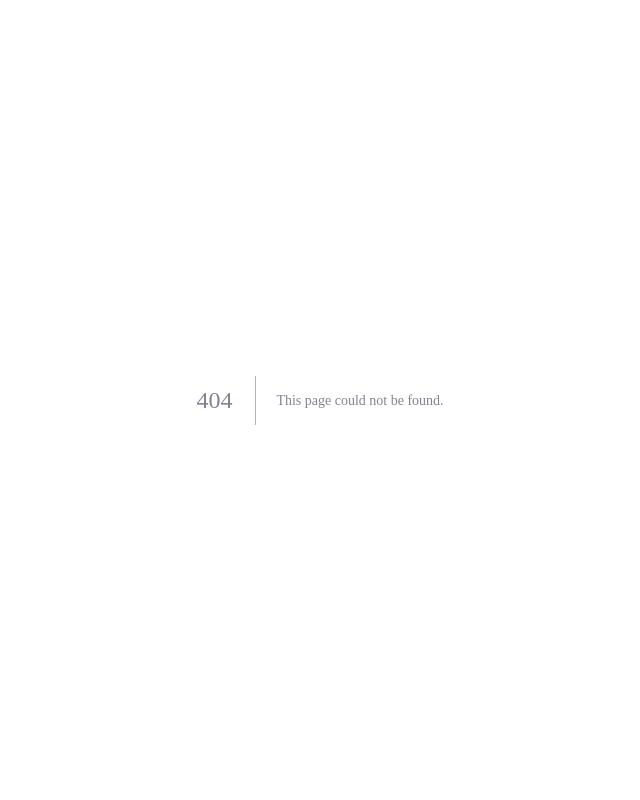
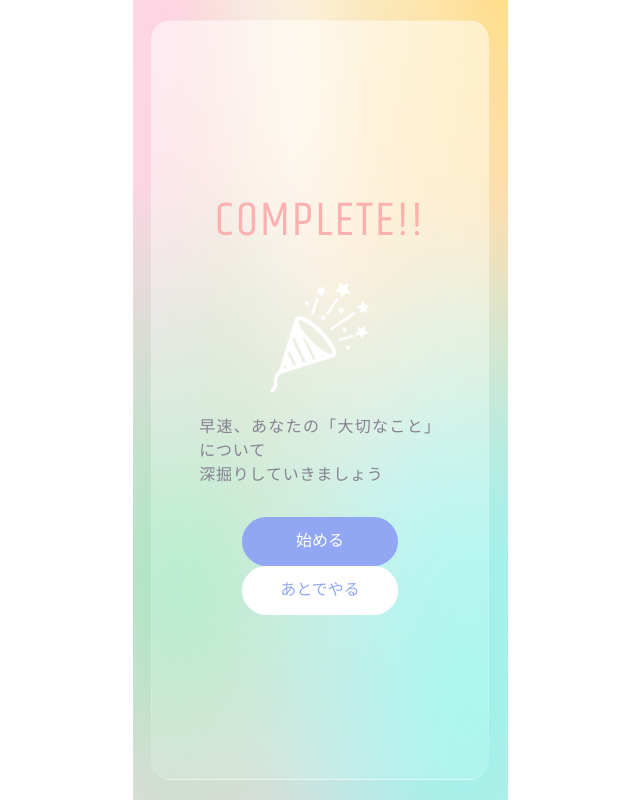
Before and after one commit to burioden/RockPaperScissors-front-react, a Next.js app in the folder rps-app/: page /tutorial-last in a window 1280 px wide. Before the commit this address had no page. Shown: the whole page, without its empty margins (320-960 px from the left). Built offline with nearby package versions, Linux system fonts and the light colour scheme; a web font is replaced by a local one.

Commit message:
チュートリアル最後のページ

```diff
--- a/rps-app/compornents/TutorContainer.js
+++ b/rps-app/compornents/TutorContainer.js
@@ -2,8 +2,11 @@ import React from "react";
 import Image from "next/image";
 import styles from "@/styles/Home.module.css";
 import { useState } from "react";
+import { useRouter } from 'next/router';
 
 export function TutorContainer(props) {
+  const router = useRouter();
+
   const contents = [
     {
       title: "How To Use",
@@ -25,12 +28,21 @@ export function TutorContainer(props) {
       imageSrc: "/icon-bell.png",
       text: "通知を設定すると\n仲直り率が 50% アップします\n\nチュートリアルと、大切なこと登録後、設定画面から、通知設定をしましょう",
     },
+    {
+        title: "complete!!",
+        imageSrc: "/icon-clacker.png",
+        text: "通知を設定すると\n仲直り率が 50% アップします\n\nチュートリアルと、大切なこと登録後、設定画面から、通知設定をしましょう",
+      },
   ];
 
   const [currentIndex, setCurrentIndex] = useState(0);
 
   const goToNextContent = () => {
-    setCurrentIndex((prevIndex) => prevIndex + 1);
+    if (currentIndex === contents.length - 1) {
+      router.push('/tutorial-last'); // 最後のページの場合、/tutorial-end にリダイレクト
+    } else {
+      setCurrentIndex((prevIndex) => prevIndex + 1);
+    }
   };
 
   return (
--- /dev/null
+++ b/rps-app/src/pages/tutorial-last.js
@@ -0,0 +1,52 @@
+import Head from "next/head";
+import Link from "next/link";
+import { TutorContainer } from "../../compornents/TutorContainer";
+
+export default function Home() {
+  let pageNum = 0;
+
+  return (
+    <>
+      <Head>
+        <title>Peace time Piece</title>
+        <meta
+          name="description"
+          content="「どうせなら、いいけんかを、一度だけしよう」大切な人とのけんかを変えていくアプリです"
+        />
+        <meta name="viewport" content="width=device-width, initial-scale=1" />
+        <link rel="icon" href="/favicon.ico" />
+      </Head>
+
+      <div className="wrapper">
+        <div className="container bg-yellow">
+          <main className="tutorial">
+            <div className="contents-wrapper">
+              <div className="bg-rect">
+                <div className="inner">
+                  <div className="logo">
+                    <p className="text-pink">COMPLETE!!</p>
+                  </div>
+                  <div className="description">
+                    <img src="/icon-clacker.png" alt="" />
+                    <p>
+                      早速、あなたの「大切なこと」について
+                      <br />
+                      深掘りしていきましょう
+                    </p>
+                    <Link className="button blue-button" href="/principles-write">
+                      始める
+                    </Link>
+
+                    <Link className="button white-button" href="/menu">
+                      あとでやる
+                    </Link>
+                  </div>
+                </div>
+              </div>
+            </div>
+          </main>
+        </div>
+      </div>
+    </>
+  );
+}
--- a/rps-app/src/styles/globals.css
+++ b/rps-app/src/styles/globals.css
@@ -126,6 +126,14 @@ a {
 
 a:hover {
   filter: brightness(1.2);
+}
+
+.text-blue {
+  color: var(--color-blue-purple);
+}
+
+.text-pink {
+  color: var(--color-pink);
 }
 
 .text-button {
@@ -698,6 +706,10 @@ header.index img.logo {
   letter-spacing: 0.05em;
 }
 
+.tutorial .logo p.text-pink {
+    color: var(--color-pink);
+}
+
 .tutorial .description {
   text-align: center;
 }
```
